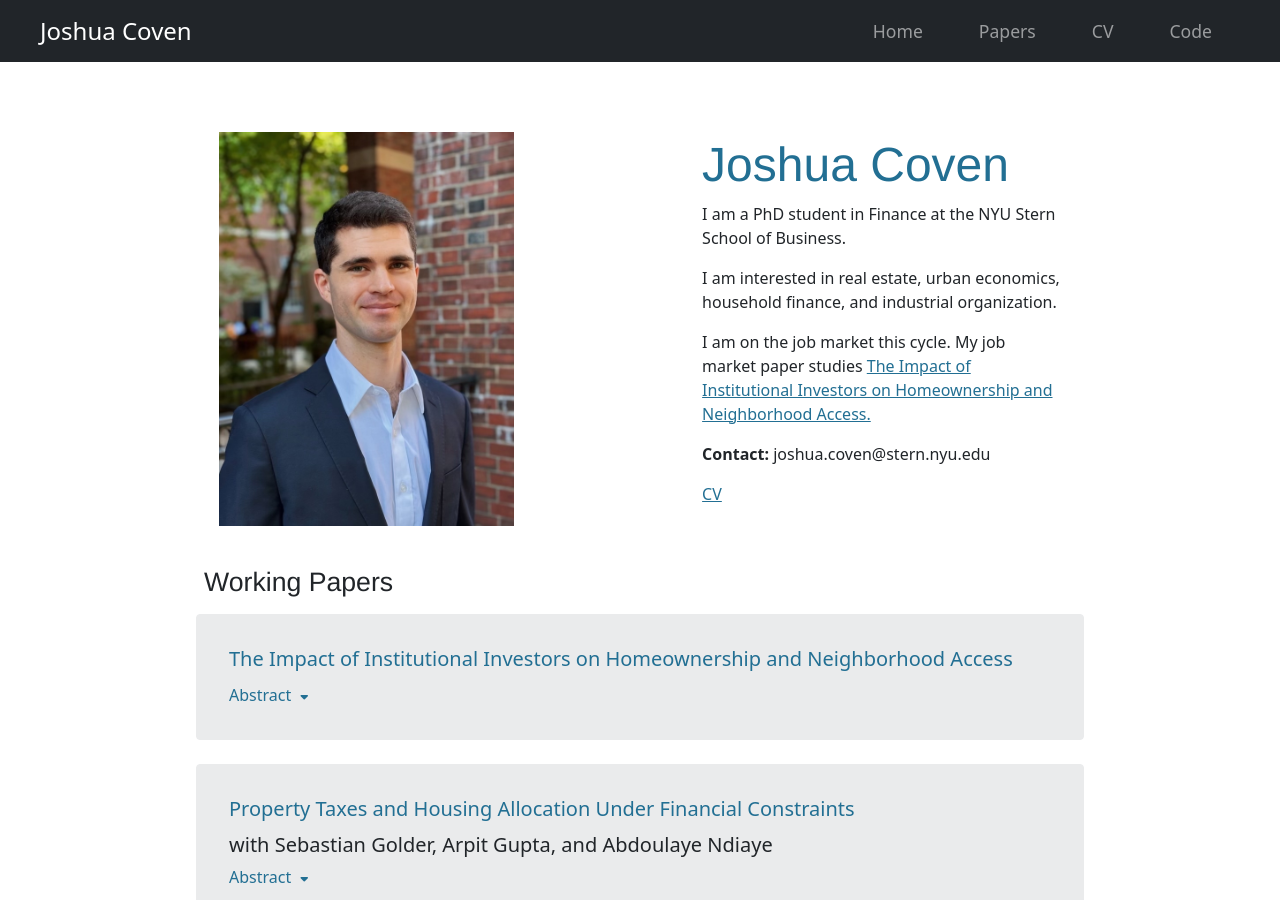
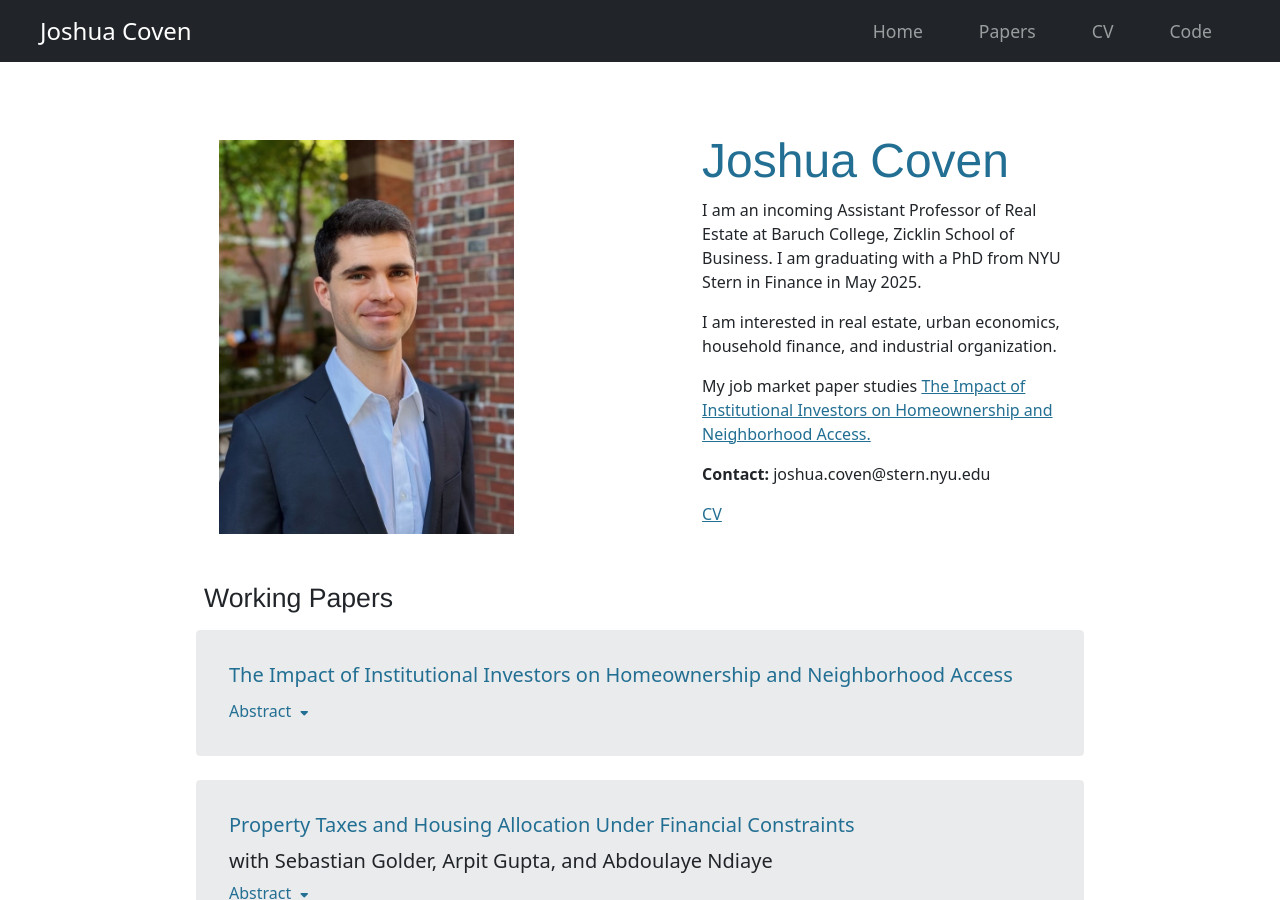
Before and after one commit to joshuacoven/joshuacoven.github.io, a Jekyll site: the page built from _pages/home.md, in a window 1280 px wide and 900 px high. Built offline with Jekyll 4.4.1, drawn with Linux system fonts in a browser that asks for light colours.

Commit message:
updated jmp and cv

```diff
--- a/_pages/home.md
+++ b/_pages/home.md
@@ -12,9 +12,9 @@ permalink: /
     <!-- Text Container -->
     <div class="home-text" style="width: 60%; text-align: left;">
         <h1 class="custom-color" style="font-size: 36pt;">Joshua Coven</h1>
-        <p style="font-size: 12pt;">I am a PhD student in Finance at the NYU Stern School of Business.</p>
+        <p style="font-size: 12pt;">I am an incoming Assistant Professor of Real Estate at Baruch College, Zicklin School of Business. I am graduating with a PhD from NYU Stern in Finance in May 2025.</p>
         <p style="font-size: 12pt;">I am interested in real estate, urban economics, household finance, and industrial organization.</p>
-        <p style="font-size: 12pt;">I am on the job market this cycle. My job market paper studies <a href="{{site.url}}/assets/JoshuaCovenJMP.pdf" class="custom-link">The Impact of Institutional Investors on Homeownership and Neighborhood Access.</a></p>
+        <p style="font-size: 12pt;">My job market paper studies <a href="{{site.url}}/assets/JoshuaCovenJMP.pdf" class="custom-link">The Impact of Institutional Investors on Homeownership and Neighborhood Access.</a></p>
         <p style="font-size: 12pt;"><strong>Contact:</strong> joshua.coven@stern.nyu.edu</p>
         <p style="font-size: 12pt;"><a href="{{site.url}}/assets/CVJoshuaCoven.pdf" class="custom-link">CV</a></p>
     </div>
@@ -32,7 +32,7 @@ permalink: /
             </h5>
             <button class="drawer-toggle" onclick="toggleDrawer('abstract1')">Abstract <span class="caret" id="caret-abstract1"><i class="fas fa-caret-down"></i></span></button>
             <div class="drawer" id="abstract1">
-                <p class="card-text">Since 2012, institutional investors entered the single-family rental market in areas that subsequently experienced high rent and house price growth. To determine the impact of institutional investors on the housing market, this paper estimates a structural model where institutional investor landlords benefit from economies of scale and market power. Overall, institutional investor entry resulted in a tradeoff. Renters benefited from lower rents because institutional investors increased the rental supply by 0.58 homes for each home they purchased. This expansion occurred because economies of scale outweighed the incentive to use market power to decrease supply. However, prospective homeowners had a harder time buying homes: Homeownership decreased by 0.23 homes for each home purchased, and institutional investors caused 21% of the observed price increase in their top decile of markets. Supply responses dampened these impacts. These findings show that economies of scale, not market power, are the driving mechanism behind institutional investor impact in the single-family rental market.</p>
+                <p class="card-text">Since 2012, institutional investors entered the single-family rental market in areas that subsequently experienced high rent and house price growth. To determine the impact of institutional investors on the housing market, this paper estimates a structural model where institutional investor landlords benefit from economies of scale and market power. Overall, institutional investor entry resulted in a tradeoff. Renters benefited from lower rents because institutional investors increased the rental supply by 0.52 homes for each home they purchased. This expansion occurred because economies of scale outweighed the incentive to use market power to decrease supply. However, prospective homeowners had a harder time buying homes: Homeownership decreased by 0.21 homes for each home purchased, and institutional investors caused 23% of the observed price increase in their top decile of markets. Supply responses dampened these impacts. These findings show that economies of scale, not market power, are the driving mechanism behind institutional investor impact in the single-family rental market.</p>
             </div>
         </div>
     </div>
```
Also changed, not shown: 1 other file.
